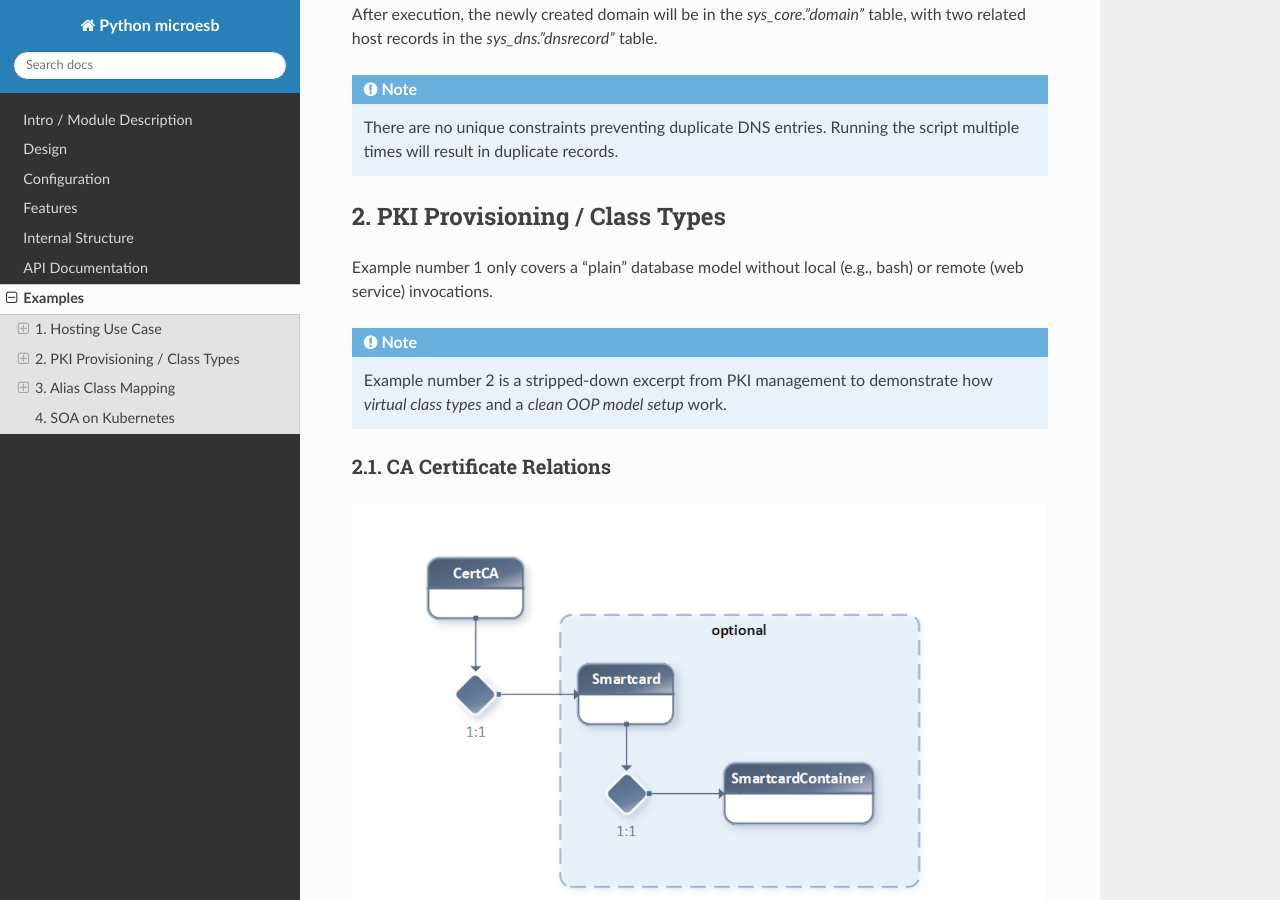
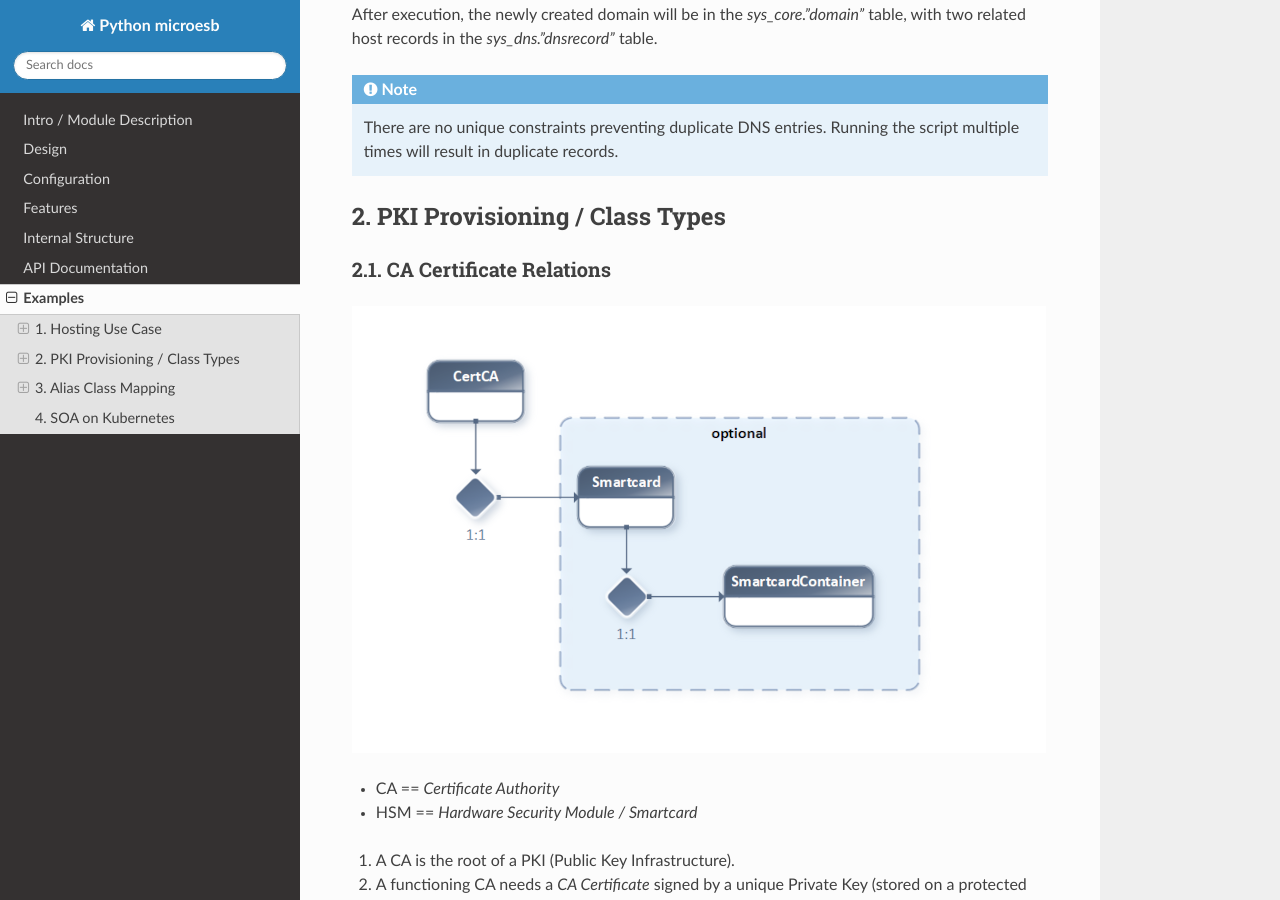
Before and after one commit to clauspruefer/python-micro-esb, a Sphinx documentation site: the page built from doc/source/examples.rst, in a window 1280 px wide and 900 px high, scrolled down 4686 px. Built offline with Sphinx 7.4.7 and the Read the Docs theme 3.1.0, drawn with Linux system fonts in a browser that asks for light colours.

Commit message:
Remove unclear statements

```diff
--- a/doc/source/examples.rst
+++ b/doc/source/examples.rst
@@ -194,11 +194,6 @@ After execution, the newly created domain will be in the `sys_core."domain"` tab
 2. PKI Provisioning / Class Types
 =================================
 
-Example number 1 only covers a "plain" database model without local (e.g., bash) or remote (web service) invocations.
-
-.. note::
-
-    Example number 2 is a stripped-down excerpt from PKI management to demonstrate how *virtual class types* and a *clean OOP model setup* work.
 
 2.1. CA Certificate Relations
 ******************************
```
